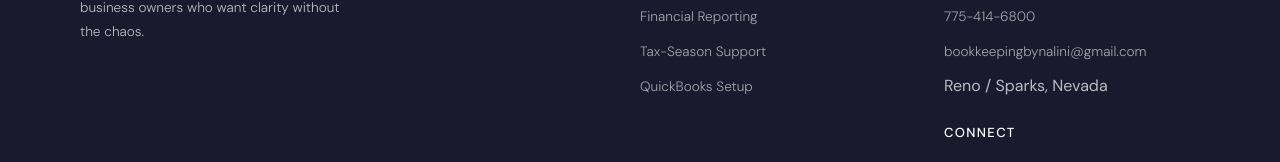
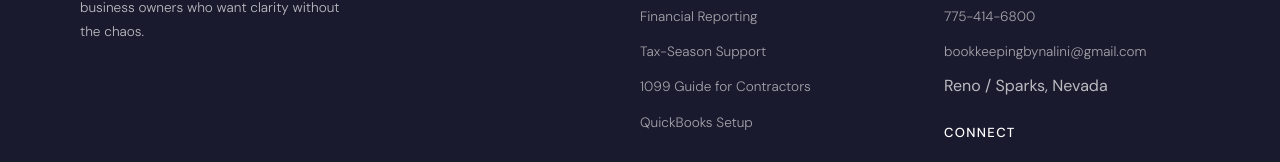
Before and after one commit to bookkeepingbynalini/bookkeepingbynalini.github.io, a plain HTML site: page index.html in a window 1280 px wide. Shown: the part 6689-6851 px from the top of the page. Drawn offline with nearby package versions, Linux system fonts and the light colour scheme.

Commit message:
Update index.html

```diff
--- a/index.html
+++ b/index.html
@@ -446,6 +446,7 @@
       <li><a href="#services">Monthly Bookkeeping</a></li>
       <li><a href="#services">Financial Reporting</a></li>
       <li><a href="#services">Tax-Season Support</a></li>
+      <li><a href="1099-guide.html">1099 Guide for Contractors</a></li>
       <li><a href="#services">QuickBooks Setup</a></li>
     </ul>
   </div>
```
